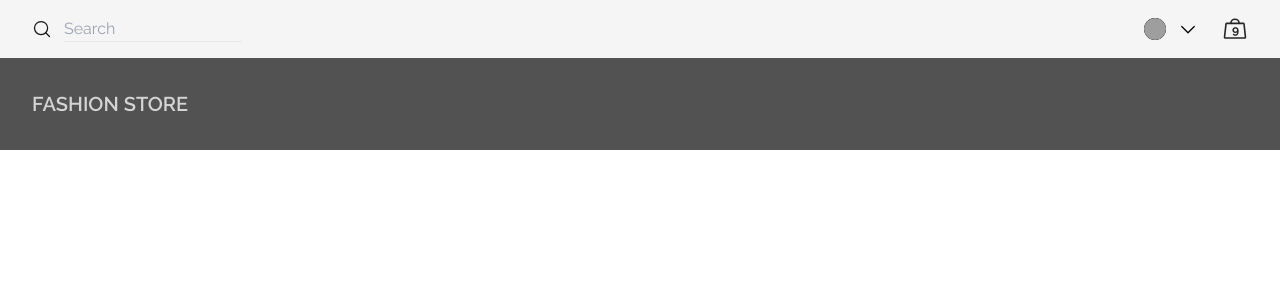
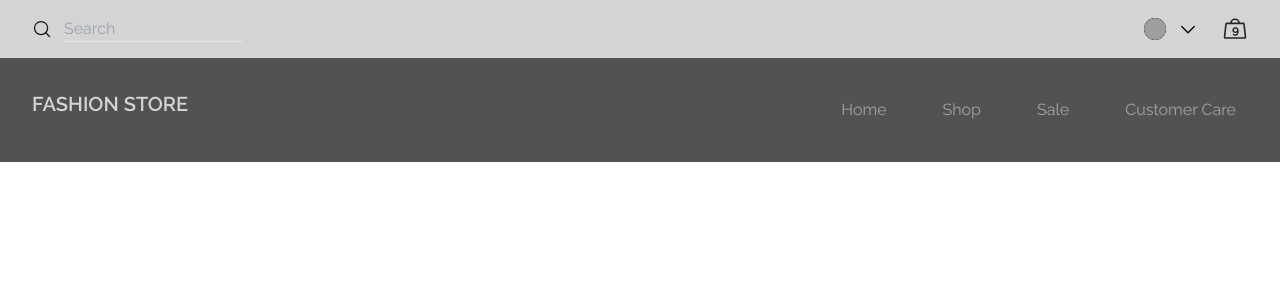
Before and after one commit to killer-cf/fashion-store, a Next.js app: page / in a window 1280 px wide. Shown: the top 300 px of the page. Built offline with nearby package versions, Linux system fonts and the light colour scheme; grey boxes are pictures that could not be loaded.

Commit message:
style NavBar

```diff
--- a/src/components/Header.tsx
+++ b/src/components/Header.tsx
@@ -1,12 +1,13 @@
 import { HandbagSimple } from '../libs/phosphor-react'
 import { Avatar } from './Avatar'
 import { DropdownMenu } from './DropdownMenu'
+import { NavItem } from './NavItem'
 import { SearchInput } from './SearchInput'
 
 export function Header() {
   return (
     <header className="flex flex-col">
-      <div className="flex justify-between bg-neutral-100 px-8 py-4">
+      <div className="flex justify-between bg-neutral-300 px-8 py-4">
         <SearchInput />
         <div className="relative flex items-center gap-3">
           <Avatar
@@ -20,8 +21,16 @@ export function Header() {
           </div>
         </div>
       </div>
-      <div className="bg-neutral-600 px-8 py-8 text-xl font-semibold text-neutral-300">
-        FASHION STORE
+      <div className="flex justify-between bg-neutral-600 px-8 py-8">
+        <h2 className=" text-xl font-semibold text-neutral-300">
+          FASHION STORE
+        </h2>
+        <nav className="flex gap-8">
+          <NavItem title="Home" />
+          <NavItem title="Shop" />
+          <NavItem title="Sale" />
+          <NavItem title="Customer Care" />
+        </nav>
       </div>
     </header>
   )
--- /dev/null
+++ b/src/components/NavItem.tsx
@@ -0,0 +1,15 @@
+import Link from 'next/link'
+
+interface NavItemProps {
+  title: string
+}
+
+export function NavItem({ title }: NavItemProps) {
+  return (
+    <Link href="" className="flex items-center gap-3 rounded px-3 py-2">
+      <span className="font-medium text-neutral-400 hover:text-neutral-300">
+        {title}
+      </span>
+    </Link>
+  )
+}
```
